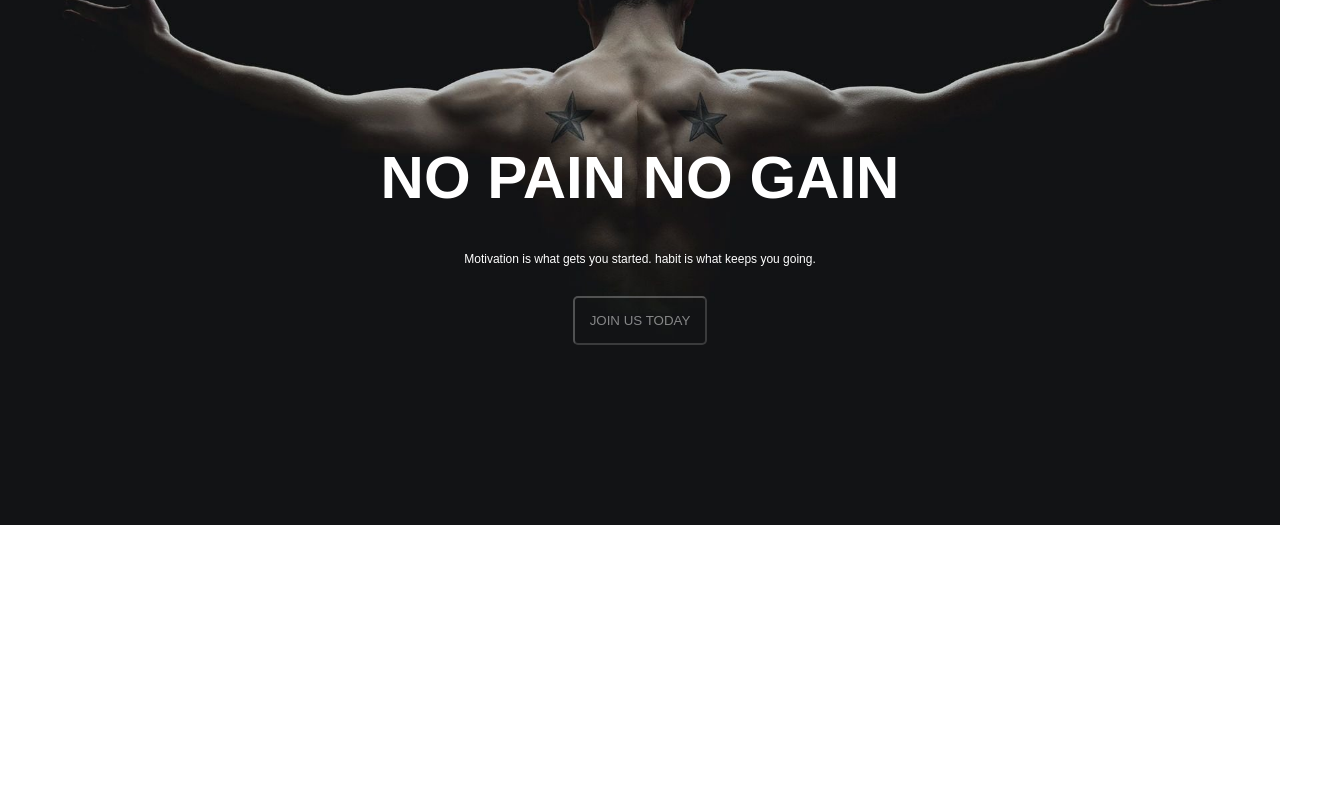
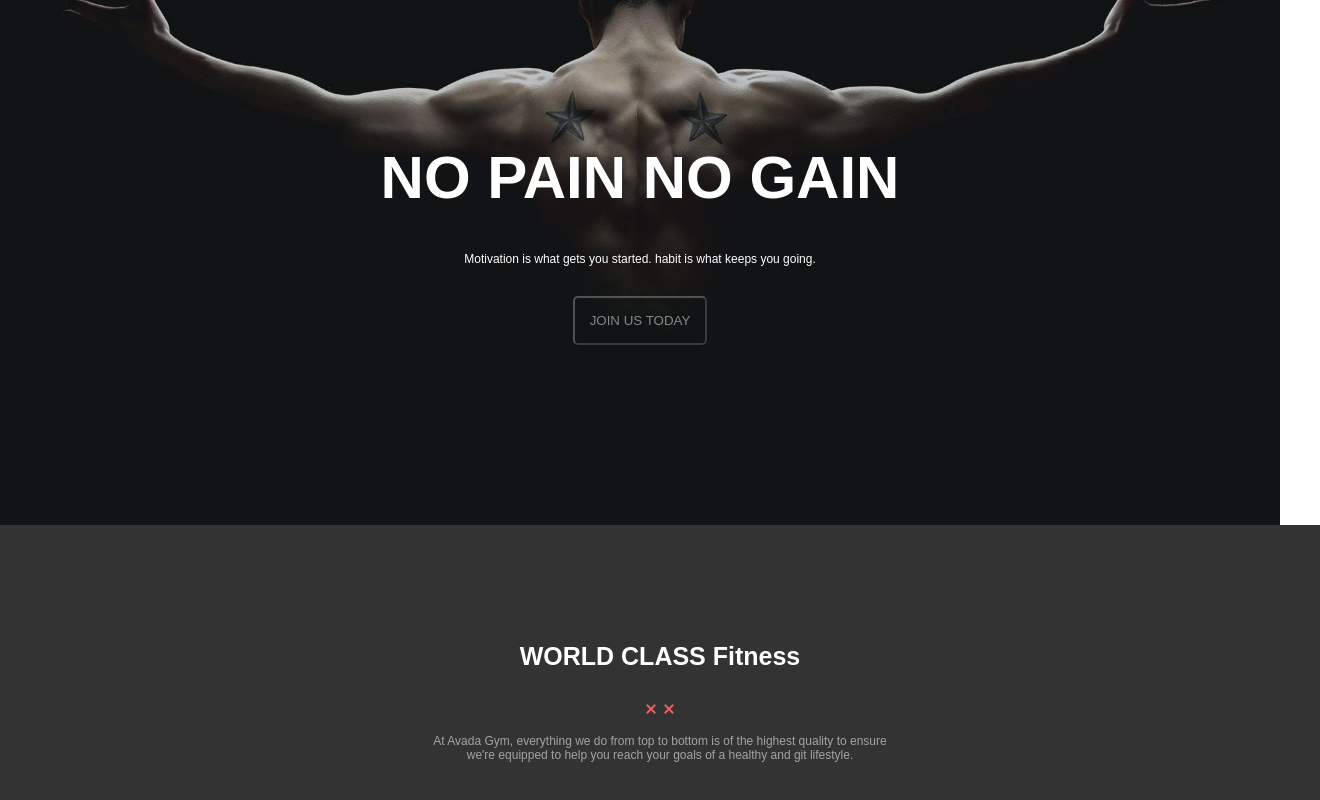
Before and after one commit to Antrussian/proj-html-vuejs, a Vue app in the folder gym/: page / in a window 1280 px wide. Shown: the part 182-982 px from the top of the page, 1320 px wide, since content can reach past the window. Before the commit the page ends 800 px from the top, so only its background shows below. Built offline with nearby package versions, Linux system fonts and the light colour scheme.

Commit message:
Sezione slogan

```diff
--- a/gym/src/App.vue
+++ b/gym/src/App.vue
@@ -1,19 +1,20 @@
 <template>
   <div id="app">
     <Header :menuItems="menuItems" />
+    <Slogan />
 
-    <!-- Aggiungi altri componenti se necessario -->
   </div>
 </template>
 
 <script>
 import Header from './components/Header.vue';
+import Slogan from './components/Slogan.vue';
 
 
 export default {
   components: {
     Header,
-
+    Slogan,
   },
   data() {
     return {
@@ -31,5 +32,5 @@ export default {
 </script>
 
 <style>
-/* Aggiungi stili globali qui se necessario */
+
 </style>
--- /dev/null
+++ b/gym/src/components/Slogan.vue
@@ -0,0 +1,68 @@
+<template>
+  <header class="header-container-slogan">
+
+
+
+
+    <div class="header-content-slogan">
+      <h1 class="text-center-slogan">WORLD CLASS Fitness</h1>
+      <img src="../assets/images/divider-xx-red.png" alt="xx">
+      <div class="sub-title-container">
+      <p class="sub-title-slogan">At Avada Gym, everything we do from top to bottom is of the highest quality to ensure we're equipped to help you reach your goals of a healthy and git lifestyle.</p>
+    </div>
+    </div>
+
+
+
+
+
+
+  </header>
+</template>
+
+<script>
+
+</script>
+
+<style>
+
+
+
+.header-container-slogan {
+  display: flex;
+  flex-direction: column;
+width: 100%;
+  padding: 20px;
+  background-color: #333;
+  color: white;
+
+}
+
+.text-center-slogan {
+  font-size: 25px;
+}
+
+
+
+
+
+
+.header-content-slogan {
+  text-align: center;
+  padding: 5rem;
+  font-size: 30px;
+  justify-content: center;
+  padding-left: 25rem;
+  padding-right: 25rem;
+
+}
+
+.sub-title-slogan {
+  font-size: 12px;
+  margin-bottom: 30px;
+  color: rgba(255, 255, 255, 0.552);
+  width: 100%;
+}
+
+
+</style>
```
